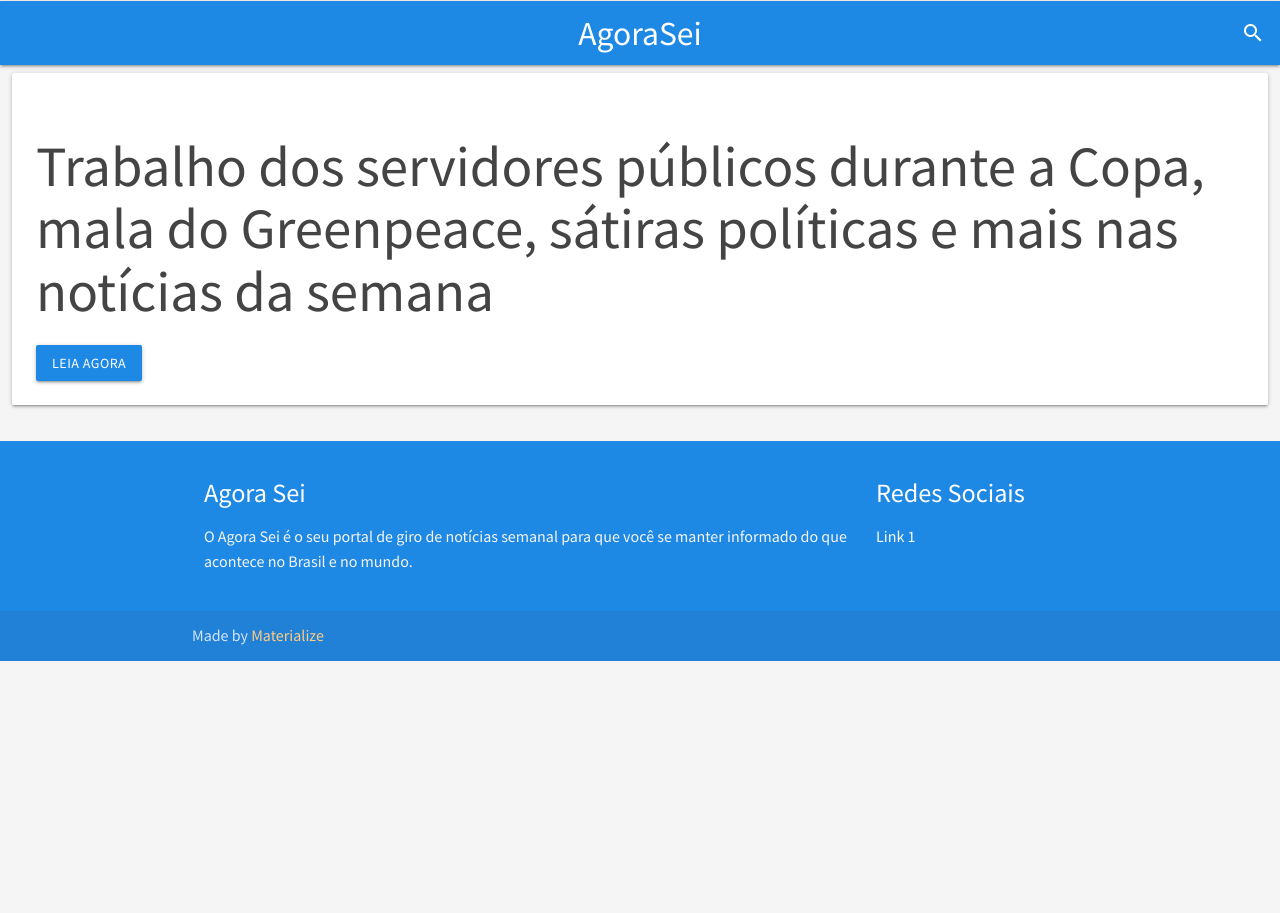
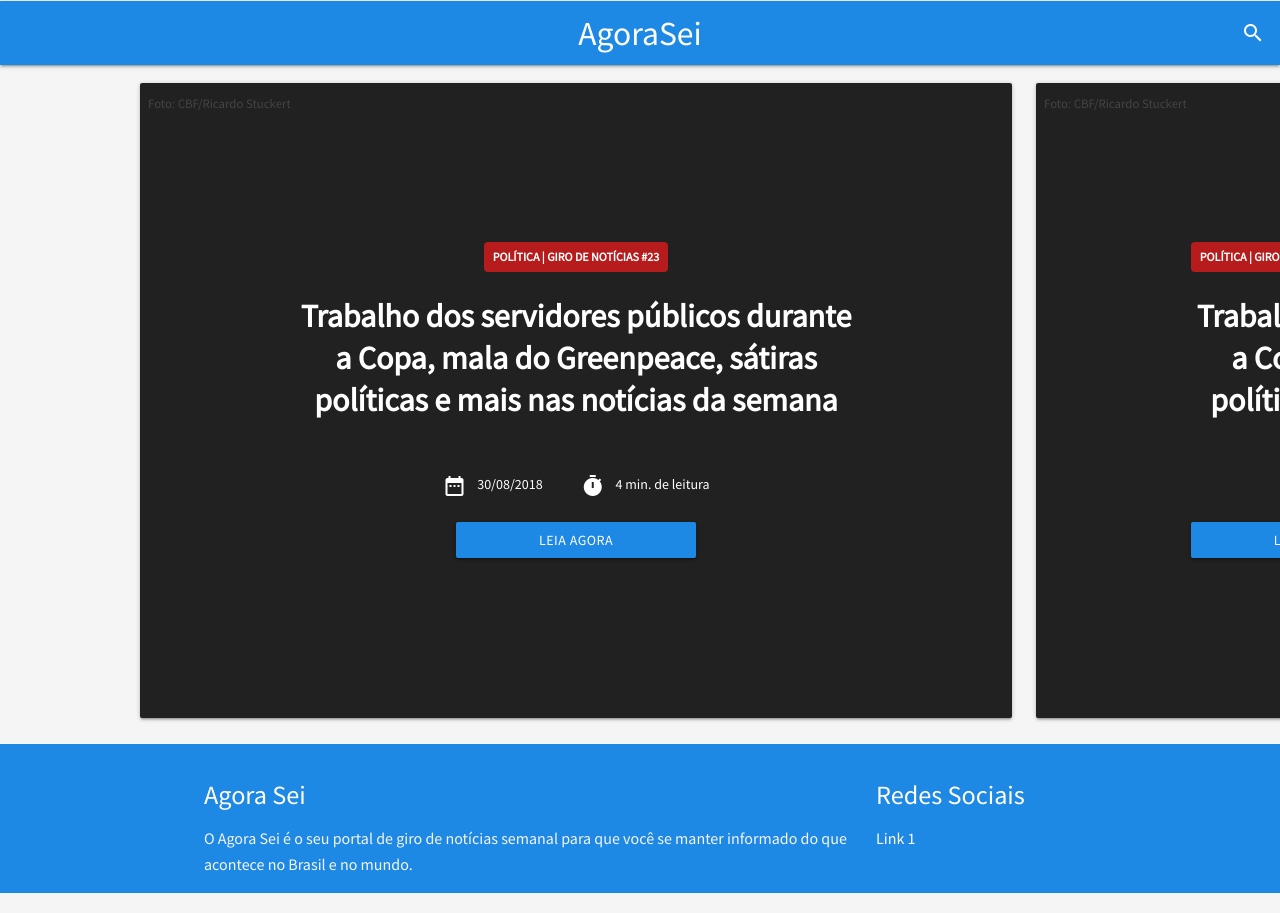
Before and after one commit to agorasei/agorasei.github.io, a Jekyll site: the page built from index.html, in a window 1280 px wide. Built offline with Jekyll 4.4.1, drawn with Linux system fonts in a browser that asks for light colours.

Commit message:
Layout adjustments for home page

```diff
--- a/_includes/footer.html
+++ b/_includes/footer.html
@@ -15,11 +15,6 @@
               </div>
           	</div>
           </div>
-          <div class="footer-copyright">
-            <div class="container">
-            Made by <a class="orange-text text-lighten-3" href="http://materializecss.com">Materialize</a>
-            </div>
-          </div>
         </footer>
 
       <script src="https://cdnjs.cloudflare.com/ajax/libs/materialize/1.0.0-rc.2/js/materialize.min.js"></script>
--- a/_sass/components/home.scss
+++ b/_sass/components/home.scss
@@ -10,3 +10,101 @@
 	display: inline-block;
 	margin-top: 3.5rem;
 }
+
+#mainContent {
+
+	display: flex;
+	align-items: center;
+	justify-content: center;
+	flex-direction: column;
+	overflow: hidden;
+}
+
+.homeNews {
+	display: flex;
+	align-items: center;
+	justify-content: center;
+	position: relative;
+	top: 10px;
+	left: 100vw;
+
+	.homeNews-news {
+		width: 70vw;
+		height: calc(100vh - 241px);
+		display: flex;
+		align-items: stretch;
+		justify-content: center;
+		overflow: hidden;
+		position: relative;
+		-webkit-transform: scale(0.9) translateY(0);
+		transform: scale(0.9) translateY(0);
+		opacity: .8;
+		cursor: pointer;
+		pointer-events: none;
+		transition: 1s;
+		box-sizing: border-box;
+
+		&.active {
+			-webkit-transform: scale(1) translateY(0);
+			transform: scale(1) translateY(0);
+			opacity: 1;
+		}
+
+		.col {
+			display: flex;
+			align-items: stretch;
+			justify-content: center;
+		}
+	}
+}
+
+.news {
+	display: flex;
+	align-items: center;
+
+	.news-title {
+
+	}
+
+	.news-complement {
+		text-align: center;
+		padding-top: 1.5rem;
+		font-size: .875rem;
+
+		.material-icons {
+			vertical-align: middle;
+			padding-right: 8px;
+
+			&:nth-child(2) {
+				padding-left: 2.2rem;
+			}
+		}
+	}
+
+	.news-photoCredit {
+		position: absolute;
+		top: .5rem;
+		left: .5rem;
+		font-size: .8rem;
+	}
+
+	.btn {
+		margin-top: 1.5rem;
+		width: 15rem;
+	}
+}
+
+// Desktop and large devices
+@media (min-width: 992px) {
+
+	.news {
+
+		.news-title {
+			margin-top: 1.5rem;
+			font-size: 2rem;
+			font-weight: 900;
+			line-height: 1.3em;
+			text-align: center;
+		}
+	}
+}
--- a/index.html
+++ b/index.html
@@ -2,12 +2,70 @@
 layout: default
 ---
 
-<div class="row">
-	<div class="col s12">
-		<div class="card-panel">
-			<h2>Trabalho dos servidores públicos durante a Copa, mala do Greenpeace, sátiras políticas e mais nas notícias da semana</h2>
+	<section class="homeNews newsCarousel">
 
-			<a class="waves-effect waves-light btn blue darken-1">Leia agora</a>
+		<div class="row homeNews-news newsCarousel-item active">
+			<div class="col col-news l12">
+				<div class="card news valign-wrapper center-align grey darken-4">
+					<div class="card-content container">
+						<p class="news-tag">Política | Giro de Notícias #23</p>
+						<h1 class="news-title white-text">Trabalho dos servidores públicos durante a Copa, mala do Greenpeace, sátiras políticas e mais nas notícias da semana</h1>
+						<p class="news-complement white-text">
+							<i class="material-icons" aria-label="Publicado em:">date_range</i> 30/08/2018
+							<i class="material-icons" aria-label="Tempo estimado de leitura:">timer</i> 4 min. de leitura
+						</p>
+						<a href="#" class="waves-effect waves-light btn blue darken-1">Leia agora</a>
+						<p class="news-photoCredit"> Foto: CBF/Ricardo Stuckert</p>
+					</div>
+
+				</div>
+			</div>
 		</div>
-	</div>
-</div>
+
+		<div class="row homeNews-news newsCarousel-item active">
+			<div class="col col-news l12">
+				<div class="card news grey darken-4">
+					<div class="card-content container">
+						<p class="news-tag">Política | Giro de Notícias #23</p>
+						<h1 class="news-title white-text">Trabalho dos servidores públicos durante a Copa, mala do Greenpeace, sátiras políticas e mais nas notícias da semana</h1>
+						<p class="news-complement white-text">
+							<i class="material-icons" aria-label="Publicado em:">date_range</i> 30/08/2018
+							<i class="material-icons" aria-label="Tempo estimado de leitura:">timer</i> 4 min. de leitura
+						</p>
+						<a href="#" class="waves-effect waves-light btn blue darken-1">Leia agora</a>
+						<p class="news-photoCredit"> Foto: CBF/Ricardo Stuckert</p>
+					</div>
+
+				</div>
+			</div>
+		</div>
+
+		<div class="row homeNews-news newsCarousel-item active">
+			<div class="col col-news l12">
+				<div class="card news grey darken-4">
+					<div class="card-content container">
+						<p class="news-tag">Política | Giro de Notícias #23</p>
+						<h1 class="news-title white-text">Trabalho dos servidores públicos durante a Copa, mala do Greenpeace, sátiras políticas e mais nas notícias da semana</h1>
+						<p class="news-complement white-text">
+							<i class="material-icons" aria-label="Publicado em:">date_range</i> 30/08/2018
+							<i class="material-icons" aria-label="Tempo estimado de leitura:">timer</i> 4 min. de leitura
+						</p>
+						<p class="news-photoCredit"> Foto: CBF/Ricardo Stuckert</p>
+					</div>
+					<a href="#" class="waves-effect waves-light btn blue darken-1">Leia agora</a>
+				</div>
+			</div>
+		</div>
+
+		<div class="row homeNews-news newsCarousel-item active">
+			<div class="col col-news l12">
+				<div class="news valign-wrapper">
+					<p class="center-align">
+						<i class="material-icons grey-text text-darken-1">announcement</i><br />
+						Isto é tudo por enquanto.
+					</p>
+				</div>
+			</div>
+		</div>
+
+	</section>
```
Also changed, not shown: giro-1.html (+4 -4 lines).
